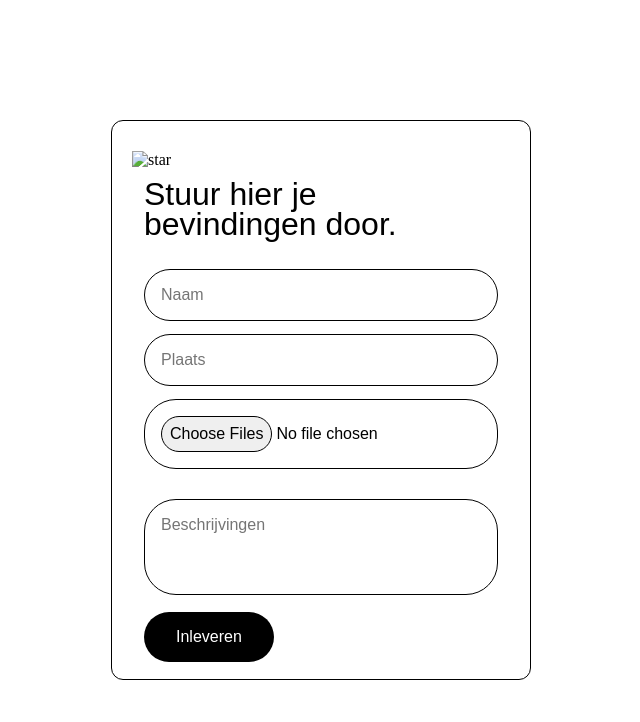
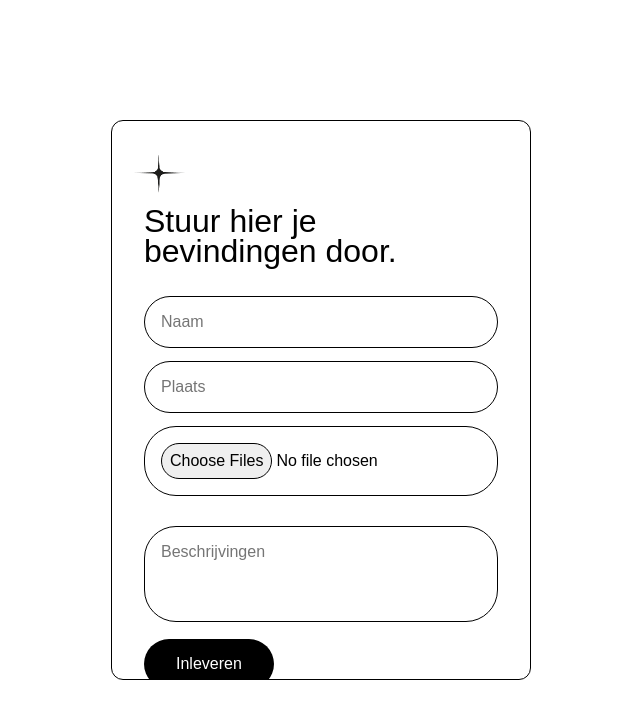
Before and after one commit to ruben0tter/EnkeltjeAndersLand, a website: page public/index.html in a window 1280 px wide. Shown: the whole page, without its empty margins (209-849 px from the left). Drawn offline with Linux system fonts and the light colour scheme; a web font is replaced by a local one.

Commit message:
Fix images

```diff
--- a/public/index.html
+++ b/public/index.html
@@ -13,7 +13,7 @@
     <div class="contact">
         <div class="map"></div>
         <div class="form">
-            <img class="img-star" src="/images/star.jpeg" alt="star" >
+            <img class="img-star" src="/images/star.png" alt="star" >
             <h1>Stuur hier je<br>bevindingen door.</h1>
             <form id="contact-form" action="/send" method="post" enctype="multipart/form-data">
                 <input type="text" name="naam" id="naam" required placeholder="Naam">
```
Also changed, not shown: public/submitted.html (+1 -1 lines).
